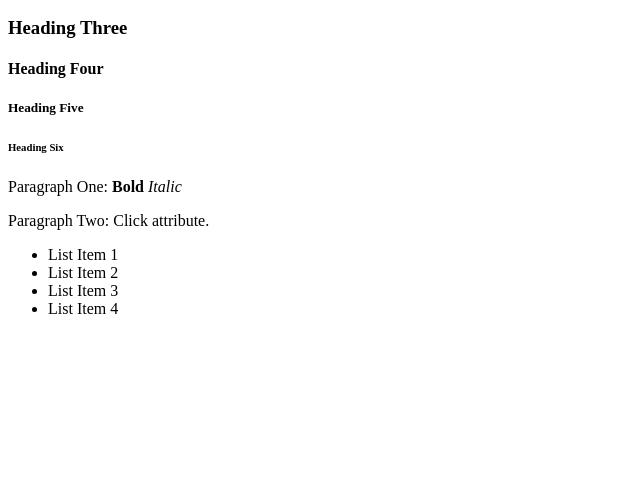
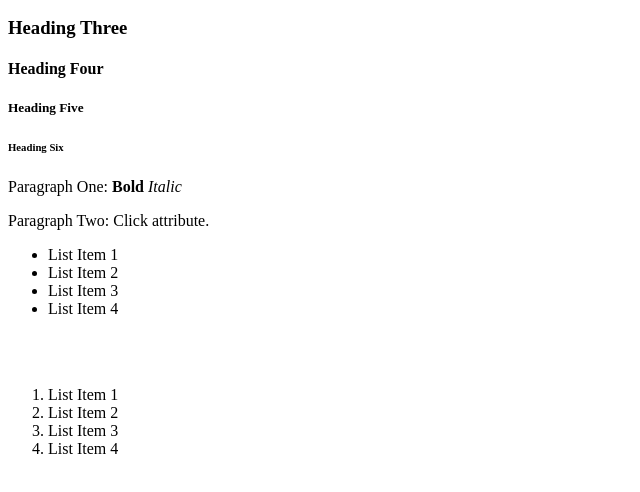
Before and after one commit to freddherck/HTMLcrash1, a plain HTML site: page index.html in a window 1280 px wide. Shown: the part 110-602 px from the top of the page, without its empty margins (0-640 px from the left). Drawn offline with Linux system fonts and the light colour scheme.

Commit message:
Bullet & Number List

```diff
--- a/index.html
+++ b/index.html
@@ -32,5 +32,13 @@
     <li>List Item 3</li>
     <li>List Item 4</li>
 </ul>
+<br></br>
+<ol>
+    <li>List Item 1</li>
+    <li>List Item 2</li>
+    <li>List Item 3</li>
+    <li>List Item 4</li>
+</ol>
+
 </body>
 </html>
```
